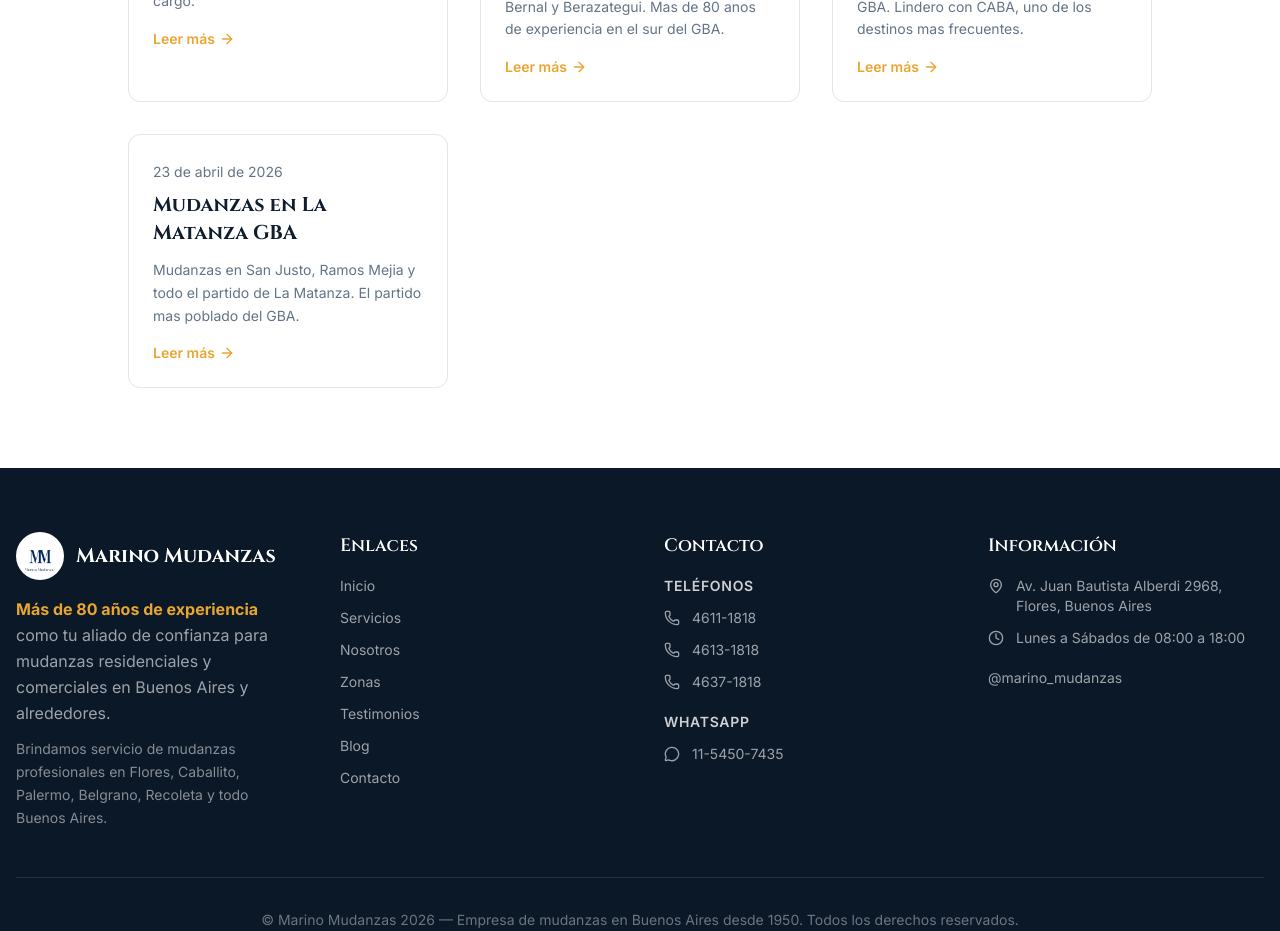
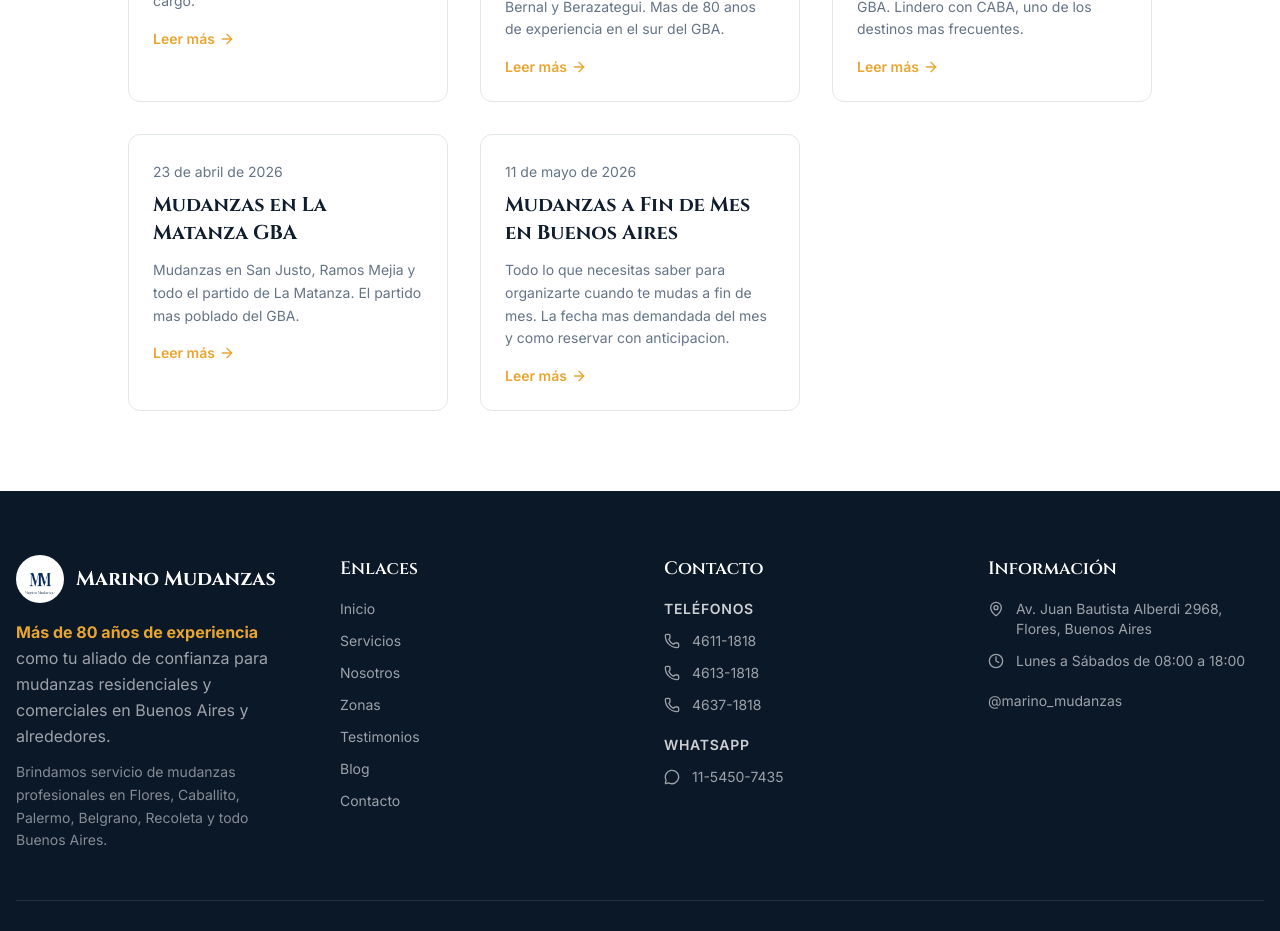
Before and after one commit to Lukaku55/marinomudanzas-next, a Next.js app: page /blog in a window 1280 px wide. Shown: the part 3840-4771 px from the top of the page. Built offline with nearby package versions, Linux system fonts and the light colour scheme.

Commit message:
SEO: agregar fin de mes al listado del blog

```diff
--- a/app/blog/page.tsx
+++ b/app/blog/page.tsx
@@ -119,6 +119,7 @@ const articles = [
   {slug:'mudanzas-quilmes',title:'Mudanzas en Quilmes GBA',excerpt:'Servicio de mudanzas en Quilmes, Bernal y Berazategui. Mas de 80 anos de experiencia en el sur del GBA.',date:'2026-04-23'},
   {slug:'mudanzas-avellaneda',title:'Mudanzas en Avellaneda GBA',excerpt:'Mudanzas en Avellaneda y zona sur del GBA. Lindero con CABA, uno de los destinos mas frecuentes.',date:'2026-04-23'},
   {slug:'mudanzas-la-matanza',title:'Mudanzas en La Matanza GBA',excerpt:'Mudanzas en San Justo, Ramos Mejia y todo el partido de La Matanza. El partido mas poblado del GBA.',date:'2026-04-23'},
+  {slug:'mudanzas-fin-de-mes',title:'Mudanzas a Fin de Mes en Buenos Aires',excerpt:'Todo lo que necesitas saber para organizarte cuando te mudas a fin de mes. La fecha mas demandada del mes y como reservar con anticipacion.',date:'2026-05-11'},
 ];
 
 export default function Blog() {
```
